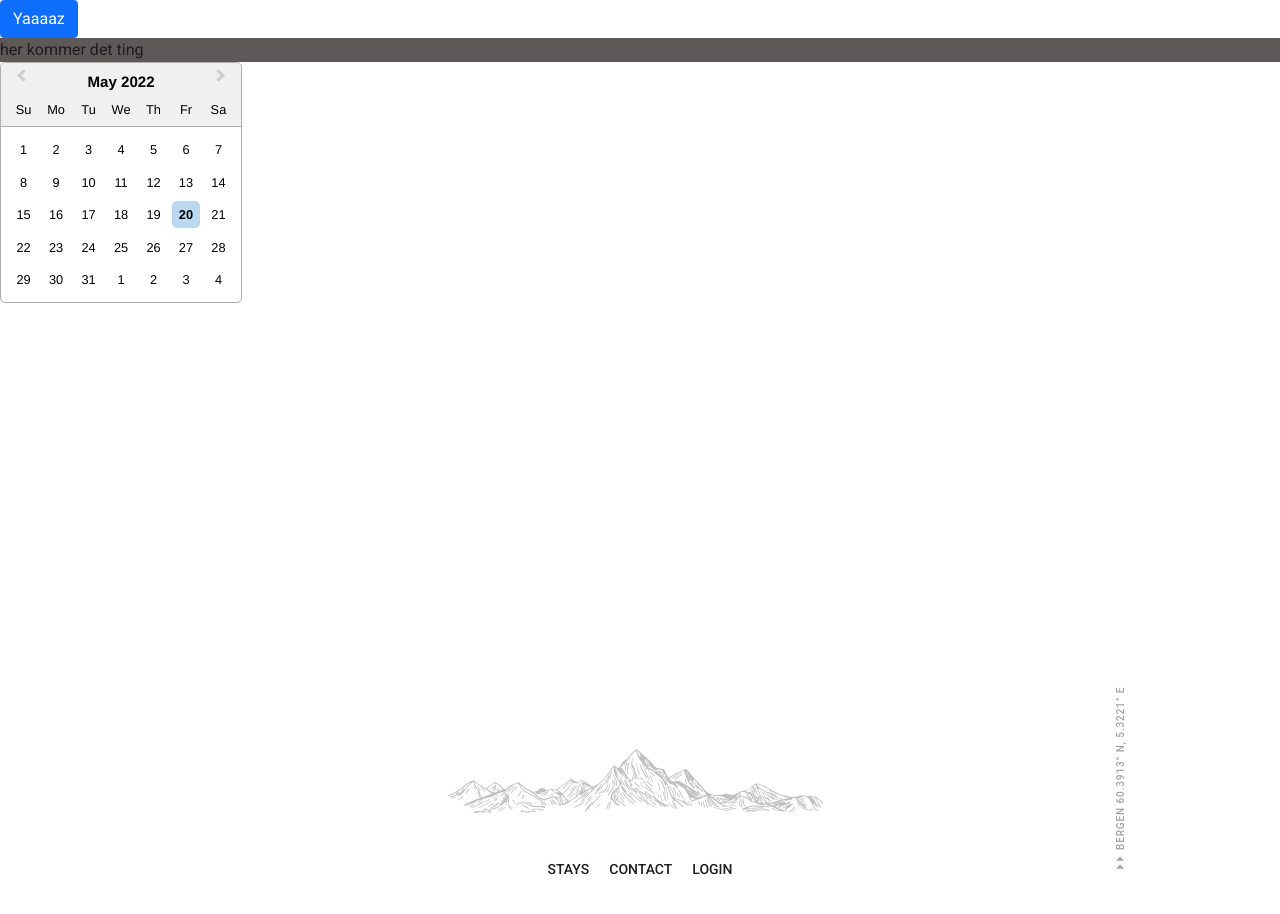
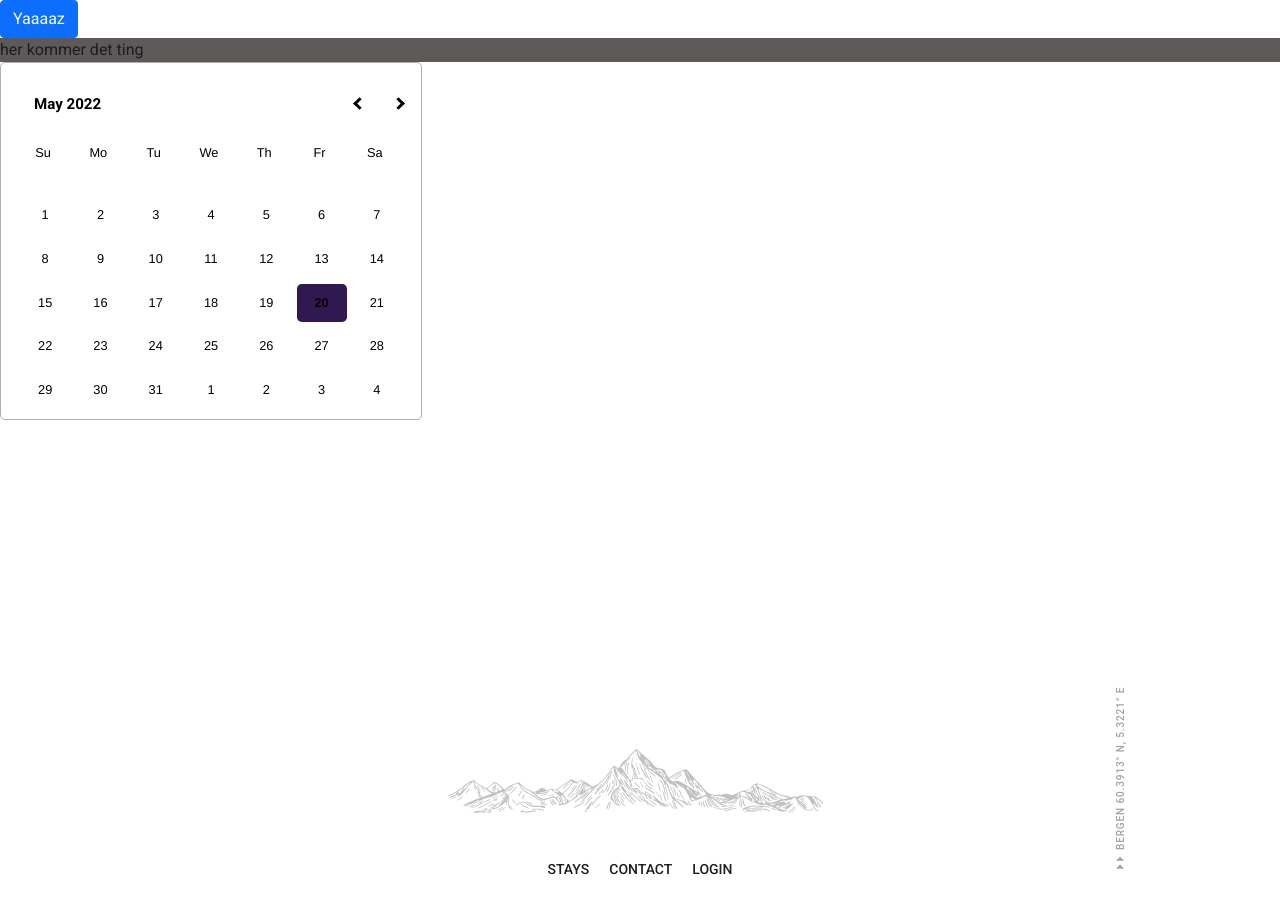
Before and after one commit to Iselinklementin/project_exam22, a Next.js app: page / in a window 1280 px wide. Shown: the top 914 px of the page. Built offline with nearby package versions, Linux system fonts and the light colour scheme.

Commit message:
Update index.js

```diff
--- a/pages/index.js
+++ b/pages/index.js
@@ -6,6 +6,7 @@ import { Button } from "react-bootstrap";
 import Layout from "../components/layout/Layout";
 import PageHead from "../components/layout/PageHead";
 import DatePicker from "react-datepicker";
+import { StyledCalendar } from "../styles/StyledCalendar.styled";
 
 const StyledComp = styled.div`
   background-color: #5e5959;
@@ -22,6 +23,7 @@ export default function Home() {
       <Layout>
         <Button>Yaaaaz</Button>
         <StyledComp>her kommer det ting</StyledComp>
+        <StyledCalendar>
           <DatePicker
             // selected={startDate}
             // startDate={startDate}
@@ -38,6 +40,7 @@ export default function Home() {
             // minDate={new Date()}
             // excludeDateIntervals={BOOKED}
           />
+        </StyledCalendar>
       </Layout>
     </>
   );
```
Lines whose indentation alone changed are shown as unchanged.
